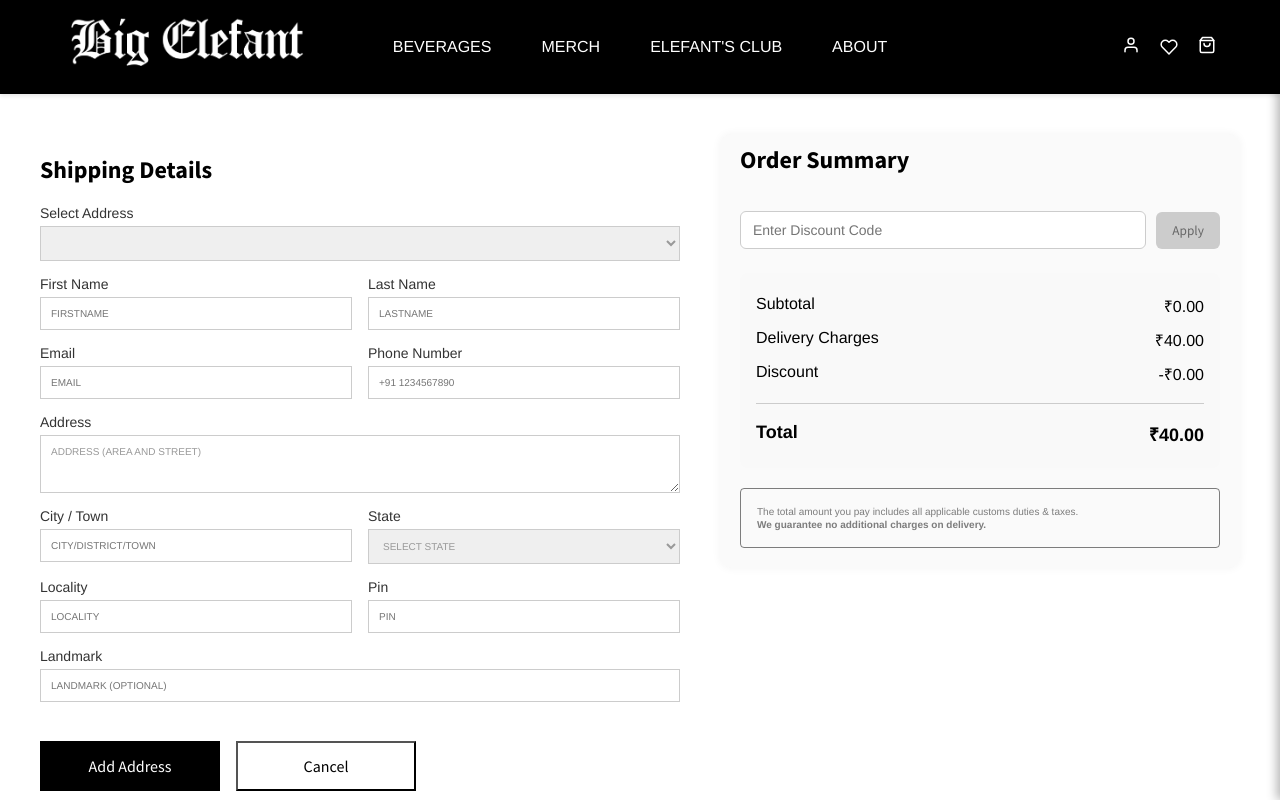
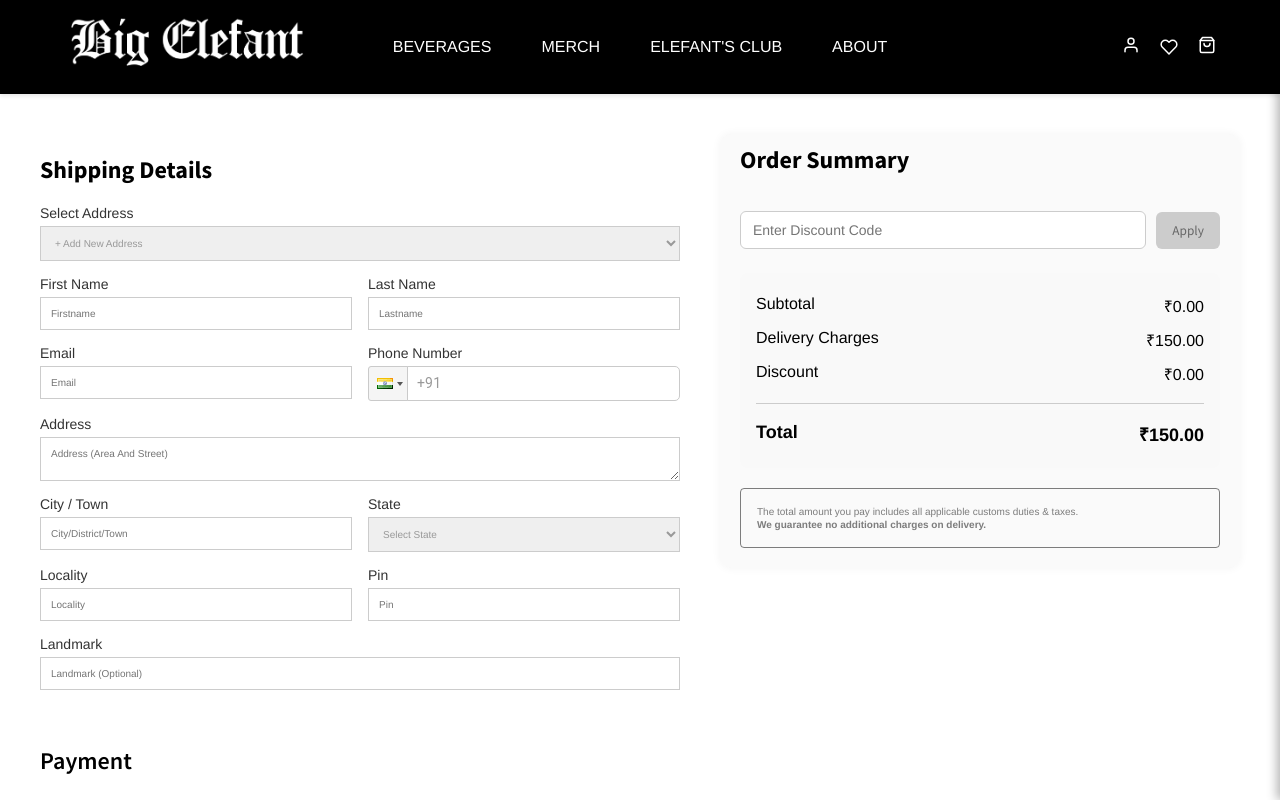
Before and after one commit to ArghyaHT/big-elefant, a React (Vite) app: page /check-out in a window 1280 px wide. Shown: the top 800 px of the page. Built offline with nearby package versions, Linux system fonts and the light colour scheme.

Commit message:
check out pages updated and refresh user added

```diff
--- a/src/components/CheckOut/CheckOut.jsx
+++ b/src/components/CheckOut/CheckOut.jsx
@@ -23,6 +23,14 @@ import {
 } from "../../redux/cartSlice"; // Update with your actual path
 import { handleUpiPay } from "../Payments/Payments";
 import { useEffect } from "react";
+
+import PhoneInput from 'react-phone-input-2';
+import 'react-phone-input-2/lib/style.css'; // Don't forget the styles
+import { sanityClient } from "../../utils/sanityClient";
+import { v4 as uuidv4 } from 'uuid';
+import { refreshLoggedInUser } from "../../utils/refreshUser";
+
+
 
 const products = [
     {
@@ -77,8 +85,6 @@ const CheckOut = () => {
 
 
 
-
-
     const toggleAccordion = (index) => {
         setOpenIndex(openIndex === index ? null : index);
     };
@@ -87,19 +93,19 @@ const CheckOut = () => {
         (acc, item) => acc + item.price * item.quantity,
         0
     );
-    const deliveryCharges = 40;
+    const deliveryCharges = 150;
     const currency = cartItems[0]?.currency || "₹";
     const discount = promoCode.trim().toLowerCase() === "save25" ? 25 : 0;
 
-    const applyPromo = () => {
-        if (promoCode.trim().toLowerCase() === "save25") {
-            setDiscount(25);
-        } else if (promoCode.trim().toLowerCase() === "free") {
-            setDiscount(deliveryCharges);
-        } else {
-            setDiscount(0);
-        }
-    };
+    // const applyPromo = () => {
+    //     if (promoCode.trim().toLowerCase() === "save25") {
+    //         setDiscount(25);
+    //     } else if (promoCode.trim().toLowerCase() === "free") {
+    //         setDiscount(deliveryCharges);
+    //     } else {
+    //         setDiscount(0);
+    //     }
+    // };
 
     const total = subtotal + deliveryCharges - discount;
 
@@ -140,11 +146,10 @@ const CheckOut = () => {
 
             setFormData({
                 // From user object
-                firstName: user.firstName || '',
-                lastName: user.lastName || '',
+                firstName: firstAddress.firstName || '',
+                lastName: firstAddress.lastName || '',
                 email: user.email || '',
-                phone: user.phone || '',
-
+                phoneNumber: firstAddress.phoneNumber || '',
                 // From first address
                 addressLine: firstAddress.addressLine || '',
                 city: firstAddress.city || '',
@@ -165,11 +170,83 @@ const CheckOut = () => {
         });
     };
 
-    const handleAddAddress = (e) => {
+    // const handleAddAddress = (e) => {
+    //     e.preventDefault();
+
+    //     console.log('Address Details:', formData);
+    //     // You can also add form validation or API call here
+    // };
+
+    const handleAddAddress = async (e) => {
         e.preventDefault();
 
-        console.log('Address Details:', formData);
-        // You can also add form validation or API call here
+        if (!loggedInuser?.email) {
+            console.error("User email is missing.");
+            return;
+        }
+
+        // Prepare new address data from formData
+        const newAddressData = {
+            _key: uuidv4(),  // generate unique key
+            firstName: formData.firstName,
+            lastName: formData.lastName,
+            phoneNumber: formData.phoneNumber,
+            addressLine: formData.addressLine,
+            city: formData.city,
+            state: formData.state,
+            locality: formData.locality,
+            landmark: formData.landmark,
+            pin: Number(formData.pin), // make sure pin is number
+        };
+
+        try {
+            // Fetch user document by email
+            const customer = await sanityClient.fetch(
+                `*[_type == "customer" && email == $email][0]{_id}`,
+                { email: loggedInuser.email }
+            );
+
+            if (!customer?._id) {
+                console.error("Customer not found.");
+                return;
+            }
+
+            // Patch user doc by appending new address
+            await sanityClient
+                .patch(customer._id)
+                .setIfMissing({ addresses: [] })
+                .append('addresses', [newAddressData])
+                .commit();
+
+            console.log('Address added successfully!');
+
+            await refreshLoggedInUser(loggedInuser.email, setloggedInuser);
+
+
+            // // Optionally update local state to reflect new address
+            // setloggedInuser((prev) => ({
+            //     ...prev,
+            //     addresses: [...(prev.addresses || []), newAddressData],
+            // }));
+
+            // Clear form or reset as needed
+            setFormData({
+                firstName: '',
+                lastName: '',
+                phoneNumber: '',
+                addressLine: '',
+                city: '',
+                state: '',
+                locality: '',
+                landmark: '',
+                pin: '',
+            });
+
+            // Optionally reset selectedAddressIndex or close form
+            setSelectedAddressIndex('new');
+        } catch (error) {
+            console.error('Failed to add address:', error.message);
+        }
     };
 
     const handleCancel = (e) => {
@@ -179,7 +256,7 @@ const CheckOut = () => {
             firstName: '',
             lastName: '',
             email: '',
-            phone: '',
+            phoneNumber: '',
             address: '',
             city: '',
             state: '',
@@ -335,6 +412,17 @@ const CheckOut = () => {
         return cartCategories.includes(category) && !inCart;
     });
 
+
+    const getCountryFromPhone = (phone) => {
+        if (!phone) return 'in'; // default country when empty
+        if (phone.startsWith('+91')) return 'in';
+        if (phone.startsWith('+1')) return 'us';
+        // add more as needed
+        return 'in'; // fallback
+    };
+
+    const country = getCountryFromPhone(formData.phoneNumber);
+
     return (
         <div className={styles.checkoutContainer}>
             {/* Left Section */}
@@ -349,7 +437,25 @@ const CheckOut = () => {
                                 name="selectedAddress"
                                 value={selectedAddressIndex}
                                 onChange={(e) => {
-                                    const selectedIndex = Number(e.target.value);
+                                    const selectedValue = e.target.value;
+
+                                    if (selectedValue === 'new') {
+                                        // Clear form for new address entry
+                                        setSelectedAddressIndex('new');
+                                        setFormData((prev) => ({
+                                            ...prev,
+                                            firstName: '',
+                                            lastName: '',
+                                            phoneNumber: '',
+                                            addressLine: '',
+                                            city: '',
+                                            state: '',
+                                            locality: '',
+                                            landmark: '',
+                                            pin: '',
+                                        }));
+                                    } else {
+                                        const selectedIndex = Number(selectedValue);
                                         setSelectedAddressIndex(selectedIndex);
                                         const selectedAddress = loggedInuser?.addresses?.[selectedIndex];
                                         if (selectedAddress) {
@@ -358,6 +464,7 @@ const CheckOut = () => {
                                                 ...selectedAddress,
                                             }));
                                         }
+                                    }
                                 }}
                             >
                                 {loggedInuser?.addresses?.map((address, index) => (
@@ -365,6 +472,8 @@ const CheckOut = () => {
                                         {address.addressLine}, {address.city}, {address.state}
                                     </option>
                                 ))}
+
+                                <option value="new">+ Add New Address</option>
                             </select>
                         </label>
                     </div>
@@ -387,16 +496,31 @@ const CheckOut = () => {
                             Email
                             <input type="email" name="email" placeholder="Email" value={formData.email} onChange={handleChange} />
                         </label>
+
                         <label>
                             Phone Number
-                            <input type="tel" name="phone" placeholder="+91 1234567890" value={formData.phoneNumber} onChange={handleChange} />
+                            {/* <input type="tel" name="phone" placeholder="+91 1234567890" value={formData.phoneNumber} onChange={handleChange} /> */}
+                            <PhoneInput
+                                country={country}
+                                value={formData.phoneNumber}
+                                onChange={(value) =>
+                                    setFormData((prev) => ({
+                                        ...prev,
+                                        phoneNumber: value,
+                                    }))
+                                }
+                                inputStyle={{ width: '100%' }}
+                                enableSearch
+                                placeholder={country === 'in' ? '+91 1234567890' : undefined}
+
+                            />
                         </label>
                     </div>
 
                     {/* Address */}
                     <label className={styles.inlineFields}>
                         Address
-                        <textarea name="address" placeholder="address (Area and street)" value={formData.addressLine} onChange={handleChange} />
+                        <textarea name="addressLine" placeholder="address (Area and street)" value={formData.addressLine} onChange={handleChange} />
                     </label>
 
                     {/* City & State */}
@@ -450,7 +574,20 @@ const CheckOut = () => {
                         </label>
                         <label>
                             Pin
-                            <input type="text" name="pin" placeholder="Pin" value={formData.pin} onChange={handleChange} />
+                            <input
+                                type="text"
+                                name="pin"
+                                placeholder="Pin"
+                                value={formData.pin}
+                                maxLength={6}        // Limit length to 6 characters
+                                onChange={(e) => {
+                                    const value = e.target.value;
+                                    // Allow only digits and max 6 chars
+                                    if (/^\d{0,6}$/.test(value)) {
+                                        handleChange(e);
+                                    }
+                                }}
+                            />
                         </label>
                     </div>
                     <label>
@@ -458,21 +595,17 @@ const CheckOut = () => {
                         <input type="text" name="landmark" placeholder="landmark (optional)" value={formData.landmark} onChange={handleChange} />
                     </label>
 
-                    {/* Buttons */}
+                    {/* Conditionally show buttons only when 'new' is selected */}
+                    {selectedAddressIndex === 'new' && (
                         <div className={styles.buttonGroup}>
-                        <button
-                            className={styles.addButton}
-                            onClick={handleAddAddress}
-                        >
+                            <button className={styles.addButton} onClick={handleAddAddress}>
                                 Add Address
                             </button>
-                        <button
-                            className={styles.cancelButton}
-                            onClick={handleCancel}
-                        >
+                            <button className={styles.cancelButton} onClick={handleCancel}>
                                 Cancel
                             </button>
                         </div>
+                    )}
 
                     <h2 className={styles.paymentHeading}>Payment</h2>
 
@@ -585,7 +718,7 @@ const CheckOut = () => {
 
                         <div className={styles.summaryRow}>
                             <span>Discount</span>
-                            <span>-{currency}{discount.toFixed(2)}</span>
+                            <span>{currency}{discount.toFixed(2)}</span>
                         </div>
 
                         <hr className={styles.summaryDivider} />
--- a/src/components/CheckOut/CheckOut.module.css
+++ b/src/components/CheckOut/CheckOut.module.css
@@ -60,14 +60,17 @@
 }
 
 input,
-textarea::placeholder,
+textarea,
 select{
     color: #999;
     /* Change placeholder text color */
     font-size: 10px;
     /* Optional: adjust size */
-    text-transform: uppercase;
+    text-transform: capitalize;
 
+}
+input[type="email"] {
+    text-transform: none;
 }
 
 .buttonGroup {
@@ -540,7 +543,7 @@ select{
 
 @media (max-width: 480px) {
   .checkoutContainer {
-    flex-direction: column-reverse;
+    flex-direction: column;
     padding: 20px;
   }
 
@@ -574,16 +577,27 @@ select{
     text-align: center;
   }
 
+  .cartList{
+    padding: 0px 10px;
+  }
+
   .cartItem {
-    flex-direction: column;
     align-items: flex-start;
     gap: 10px;
   }
 
   .itemImageWrapper {
-    width: 100%;
-    height: auto;
+    width: 60px;
+    height: 60px;
   }
+
+  .itemName {
+  font-size: 14px;
+}
+
+.itemPrice {
+  font-size: 12px;
+}
 
   .itemImage {
     width: 100%;
--- /dev/null
+++ b/src/utils/refreshUser.js
@@ -0,0 +1,17 @@
+import { sanityClient } from "./sanityClient";
+
+    export const refreshLoggedInUser = async (email, setloggedInuser) => {
+    try {
+        const updatedUser = await sanityClient.fetch(
+            `*[_type == "customer" && email == $email][0]`,
+            { email }
+        );
+
+        if (updatedUser) {
+            localStorage.setItem('user', JSON.stringify(updatedUser));
+            setloggedInuser(updatedUser);
+        }
+    } catch (error) {
+        console.error("Failed to refresh user data:", error);
+    }
+};
```
Lines whose indentation alone changed are shown as unchanged.
